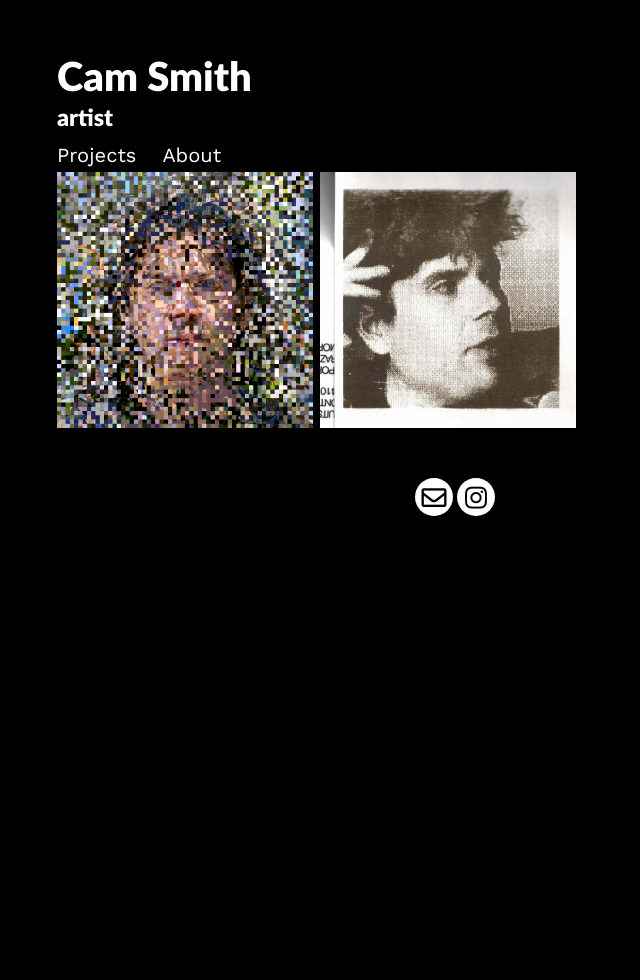
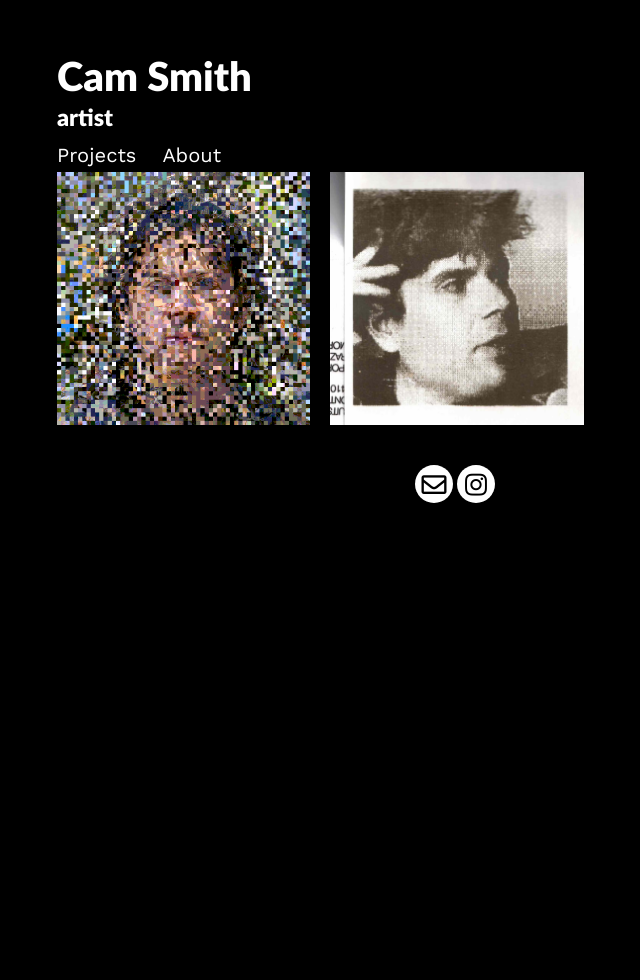
Before and after one commit to camoverride/portfolio, a Jekyll site: the page built from index.md, in a window 1280 px wide. Shown: the whole page, without its empty margins (183-823 px from the left). Built offline with Jekyll 4.4.1, drawn with Linux system fonts in a browser that asks for light colours; nearby versions of some CDN libraries.

Commit message:
working... I think!

```diff
--- a/_layouts/about.html
+++ b/_layouts/about.html
@@ -2,32 +2,46 @@
 layout: default
 ---
 <style>
+  /* Container for the image grid */
+  .image-grid {
+    display: grid;
+    grid-template-columns: repeat(3, 1fr); /* 3 columns layout for desktop */
+    gap: 20px; /* Space between the images */
+  }
+
+  /* Ensure the image containers are sized correctly within the grid */
   .project-image-container {
     position: relative;
-  display: inline-block;
+    width: 100%;
+    padding-bottom: 100%; /* Maintain aspect ratio */
+    overflow: hidden;
   }
 
+  /* Ensure the images fill their container */
   .project-image-container img {
-  width: 100%; /* Ensure the image takes up the full width of its container */
-  height: auto; /* Maintain the aspect ratio of the image */
-  display: block; /* Remove any small gaps below the image */
+    position: absolute;
+    top: 0;
+    left: 0;
+    width: 100%;
+    height: 100%;
+    object-fit: cover; /* Ensure images cover their container */
+    display: block;
   }
 
   .hover-text {
     position: absolute;
     top: 50%;
     left: 50%;
-  transform: translate(-50%, -50%);
+    transform: translate(-50%, -50%) scale(1);
+    transform-origin: center center;
     color: white;
-  font-size: 24px;
     font-weight: bold;
     text-align: center;
     opacity: 0;
-  transition: opacity 0.3s ease;
+    transition: opacity 0.3s ease, transform 0.3s ease;
     pointer-events: none;
-  max-width: 90%; /* Constrain the text width to 90% of the container */
-  white-space: nowrap; /* Prevent text from wrapping */
-  overflow: hidden; /* Hide any overflow */
+    white-space: nowrap;
+    max-width: 90%;
   }
 
   .project-image-container:hover .hover-text {
@@ -36,44 +50,56 @@
 
   /* Mobile Styles */
   @media (max-width: 767px) {
+    .image-grid {
+      grid-template-columns: 1fr; /* Single column layout for mobile */
+    }
     .hover-text {
       opacity: 1; /* Always visible on mobile */
-    font-size: calc(2vw + 2vh); /* Dynamically resize based on viewport dimensions */
-    max-width: 100%; /* Ensure the text doesn't exceed the container width */
-    white-space: nowrap; /* Prevent wrapping */
-    overflow: hidden; /* Hide any overflow */
+    }
+  }
+</style>
+
+<!-- Image Grid Container -->
+<div class="image-grid">
+  <a href="{{site.baseurl}}/fragments.html/">
+    <div class="project-image-container" id="fragments-container">
+      <img src="{{site.baseurl}}/assets/images/project_thumbnails/fragments_small.gif">
+      <div class="hover-text" id="fragments-text">FRAGMENTS</div>
+    </div>
+  </a>
+
+  <a href="{{site.baseurl}}/transmissions.html/">
+    <div class="project-image-container" id="transmissions-container">
+      <img src="{{site.baseurl}}/assets/images/profile_pics/2.jpg">
+      <div class="hover-text" id="transmissions-text">TRANSMISSIONS</div>
+    </div>
+  </a>
+
+  <!-- Add more images here -->
+</div>
+
+<script>
+  function scaleTextToFit(containerId, textId) {
+    const container = document.getElementById(containerId);
+    const text = document.getElementById(textId);
+    const containerWidth = container.offsetWidth;
+
+    let scale = 1;
+    text.style.transform = `translate(-50%, -50%) scale(${scale})`;
+
+    while (text.offsetWidth > containerWidth && scale > 0.5) {
+      scale -= 0.01;
+      text.style.transform = `translate(-50%, -50%) scale(${scale})`;
     }
   }
 
+  window.addEventListener('load', () => {
+    scaleTextToFit('fragments-container', 'fragments-text');
+    scaleTextToFit('transmissions-container', 'transmissions-text');
+  });
 
-</style>
-
-<a href="{{site.baseurl}}/fragments.html">
-  <div class="project-image-container" style="width: 32%;">
-    <img src="{{site.baseurl}}/assets/images/project_thumbnails/fragments_small.gif">
-    <div class="hover-text">FRAGMENTS</div>
-  </div>
-</a>
-
-<a href="{{site.baseurl}}/transmissions.html">
-  <div class="project-image-container" style="width: 32%;">
-    <img src="{{site.baseurl}}/assets/images/profile_pics/2.jpg">
-    <div class="hover-text">TRANSMISSIONS</div>
-  </div>
-</a>
-
-<script>
-  document.addEventListener('DOMContentLoaded', () => {
-  const textElements = document.querySelectorAll('.hover-text');
-
-  textElements.forEach(textElement => {
-    const container = textElement.parentElement;
-    const containerWidth = container.offsetWidth;
-
-    while (textElement.offsetWidth > containerWidth && parseFloat(window.getComputedStyle(textElement).fontSize) > 10) {
-      const currentFontSize = parseFloat(window.getComputedStyle(textElement).fontSize);
-      textElement.style.fontSize = (currentFontSize - 1) + 'px';
-    }
-  });
+  window.addEventListener('resize', () => {
+    scaleTextToFit('fragments-container', 'fragments-text');
+    scaleTextToFit('transmissions-container', 'transmissions-text');
   });
 </script>
```
Lines whose indentation alone changed are shown as unchanged.
